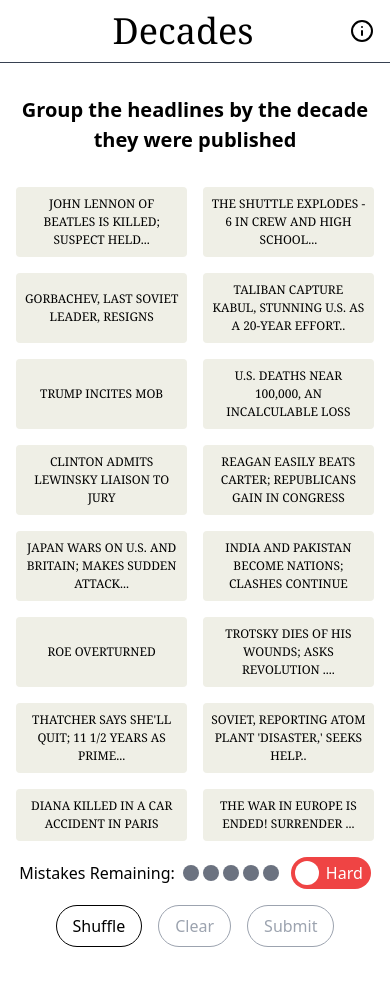
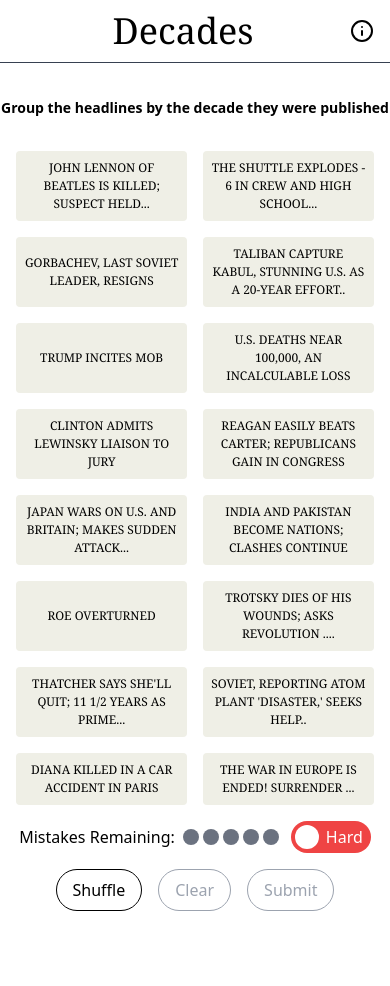
Before and after one commit to andreaslordos/decades-connections, a React (Create React App) app: page / in a window 390 px wide. Shown: the top 986 px of the page. Built offline with nearby package versions, Linux system fonts and the light colour scheme; the HTML template or start-up script is replaced by a standard one.

Commit message:
updated text sizing

```diff
--- a/src/components/Explainer.tsx
+++ b/src/components/Explainer.tsx
@@ -3,7 +3,7 @@
 export default function Explainer() {
     return (
         <div className="">
-            <b className="text-h4">Group the headlines by the decade they were published</b>
+            <b className="text-h7 sm:text-h4">Group the headlines by the decade they were published</b>
         </div>
     );
 }
--- a/tailwind.config.js
+++ b/tailwind.config.js
@@ -19,7 +19,8 @@
       'h4': '1.25rem', // 20px
       'h5': '1.125rem', // 18px
       'h6': '1rem', // 16px
-      'mobile': '0.75rem' // 8px
+      'h7': '0.875rem', // 14 px
+      'mobile': '0.75rem' // 12 px
     },
     colors: {
       'unselected': '#efefe6',
```
Also changed, not shown: 1 other file (tests, documents, lock files or other folders).
